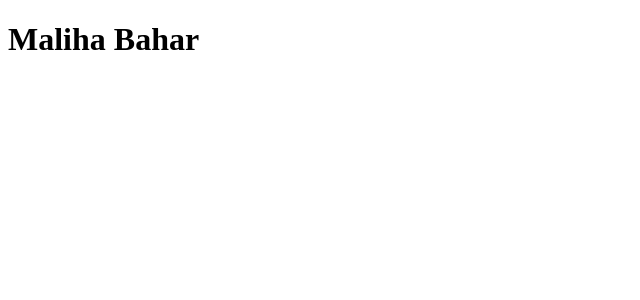
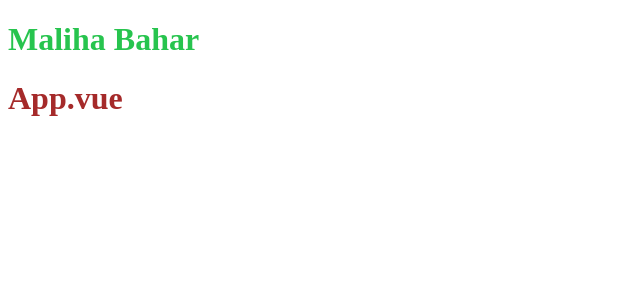
Before and after one commit to Malihashahi/vueCLi, a Vue app: page / in a window 1280 px wide. Shown: the top 300 px of the page, without its empty margins (0-640 px from the left). Built offline with nearby package versions, Linux system fonts and the light colour scheme.

Commit message:
work with style tag

```diff
--- a/src/App.vue
+++ b/src/App.vue
@@ -1,6 +1,7 @@
 <template>
   <div>
     <HomeComponet  />
+    <h1>App.vue </h1>
   </div>
 
 
@@ -19,5 +20,7 @@ export default {
 </script>
 
 <style>
-
+div{
+  color: brown;
+}
 </style>
--- a/src/components/HomeComponet.vue
+++ b/src/components/HomeComponet.vue
@@ -14,6 +14,8 @@ export default {
 }
 </script>
 
-<style>
-
+<style scoped>
+div{
+  color: rgb(39, 196, 78);
+}
 </style>
```
